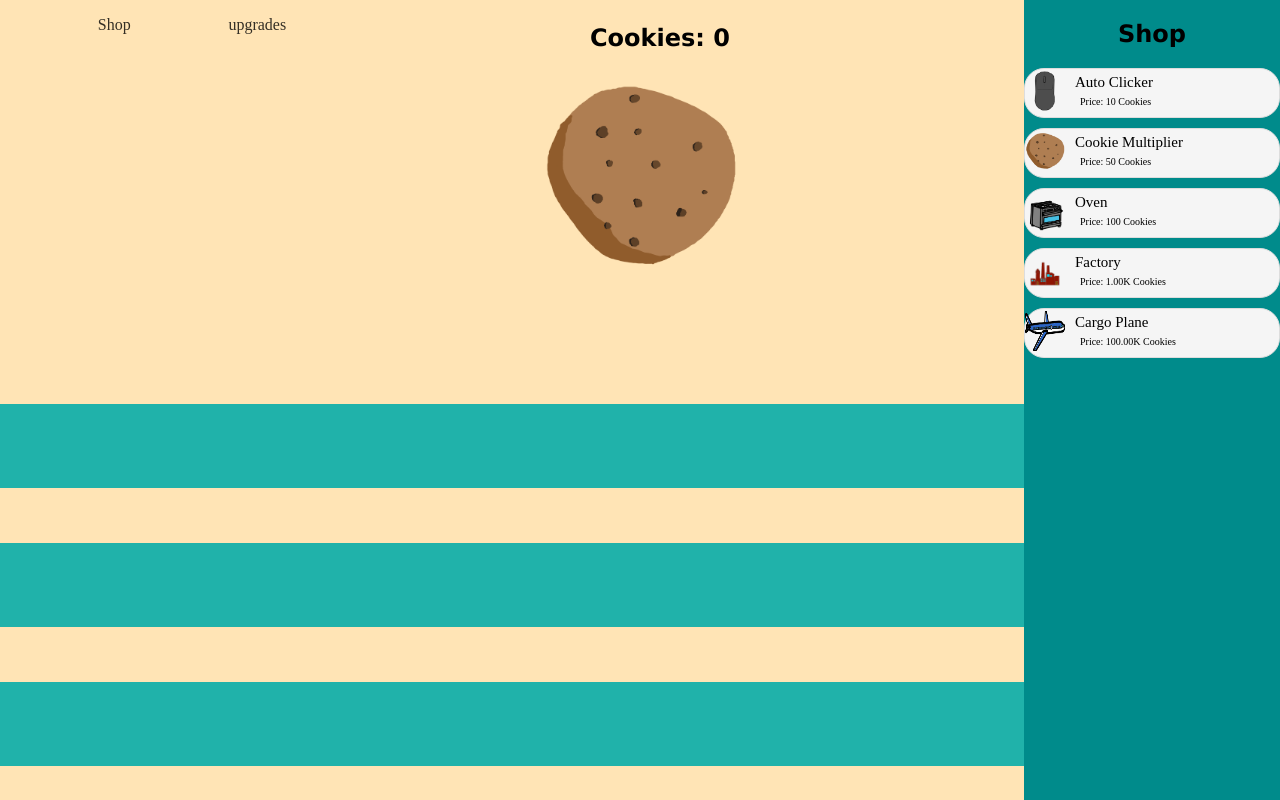
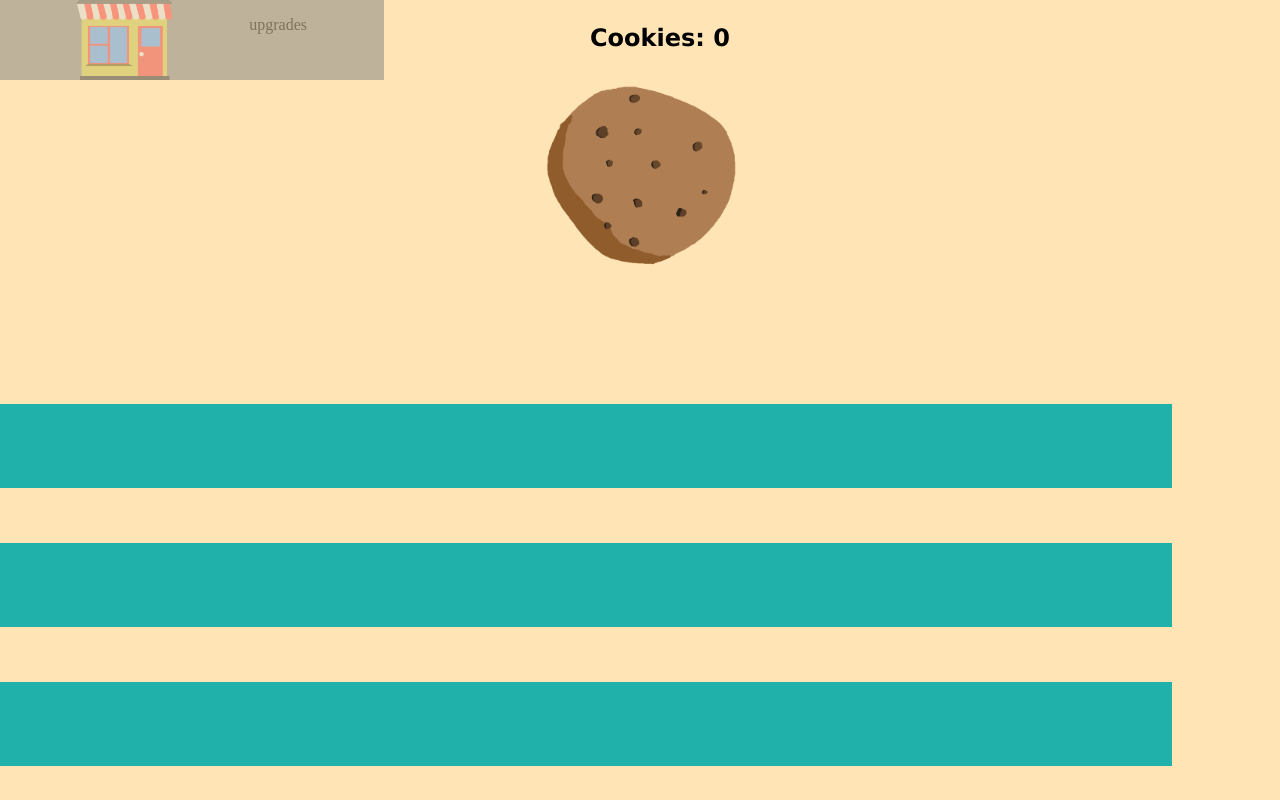
Before and after one commit to RichardWasNotAvailable/CookieClickerClone, a plain HTML site: page index.html in a window 1280 px wide. Shown: the top 800 px of the page. Drawn offline with Linux system fonts and the light colour scheme.

Commit message:
menu toegevoegd
Je kan hiermee de shop inklappen
shop image toegevoegd

```diff
--- a/CSS/style.css
+++ b/CSS/style.css
@@ -40,6 +40,7 @@ h2{
 
     position: fixed;
     background-color: darkcyan;
+    visibility: hidden;
 }
 
 .shop-item {
@@ -116,4 +117,6 @@ h2{
     display: flex;
     flex-direction: row;
     justify-content: space-evenly;
+    background-color: gray;
+    opacity: .5;
 }
--- a/JS/shopElement.js
+++ b/JS/shopElement.js
@@ -54,7 +54,6 @@ const maxItems = 16; // Prevents overflowing of the containers
 let cookieCountDisplay = document.getElementById("cookieCount");
 
 class game{
-
     updateUI() {
         cookieCountDisplay.textContent = "Cookies: " + this.formatNumber(cookieCount);
         document.getElementById("autoClickerPrice").innerHTML = "Price: " + this.formatNumber(upgradeList[0].price) + " Cookies";
@@ -78,13 +77,27 @@ class game{
         cookieCount += upgradeList[1].value;
         this.updateUI();
     }
+}
 
-    openMenu(menuId){
+class menu{
 
+    constructor(menuId){
+        this.menuId = menuId;
+        this.menuItem = document.getElementById(this.menuId);
+    }
+
+    openUpgradesMenu(){
+        if (this.menuItem.style.visibility == "hidden"){
+            this.menuItem.style.visibility = 'visible';
+        }else{
+            this.menuItem.style.visibility = 'hidden';
+        }
     }
 }
 
 let Game = new game();
+let Menu = new menu("shop");
+
 // Auto cookie generation every 2 seconds
 setInterval(() => {
     cookieCount += upgradeList[0].value;      // AutoClickers
--- a/index.html
+++ b/index.html
@@ -11,8 +11,8 @@
     <body>
 
         <nav class="topBar">
-            <p>Shop</p class="shopButton">
-            <p>upgrades </p class="upgradeButton">
+            <img src="IMG/shop.png" alt="knop om upgrades te kopen" class="shopButton" id="shopButton" onclick="Menu.openUpgradesMenu()">
+            <p>upgrades</p class="upgradeButton">
         </nav>
 
         <nav>
@@ -60,7 +60,7 @@
              <p class="upgradePrice" id="cargoPlanePrice">Price: 100K Cookies</p>
             </nav>
              </nav>
-    </nav>
+        </nav>
     <nav id="itemDisplayNav" class="itemDisplayNav">
         <nav id="autoclickerDisplay" class="itemDisplay"></nav>
         <nav id="multiplierDisplay" class="itemDisplay"></nav>
```
Also changed, not shown: IMG/shop.png (added).
